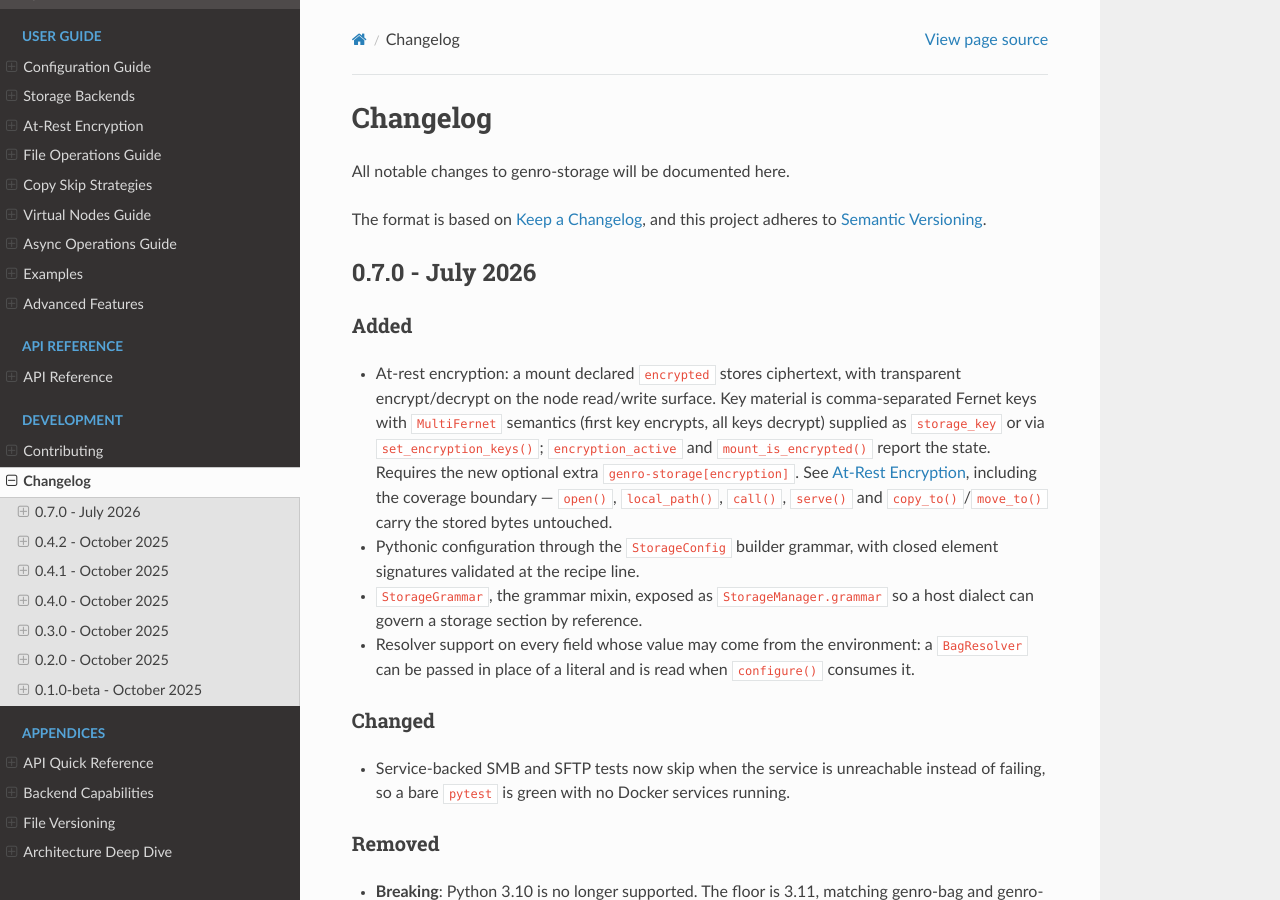
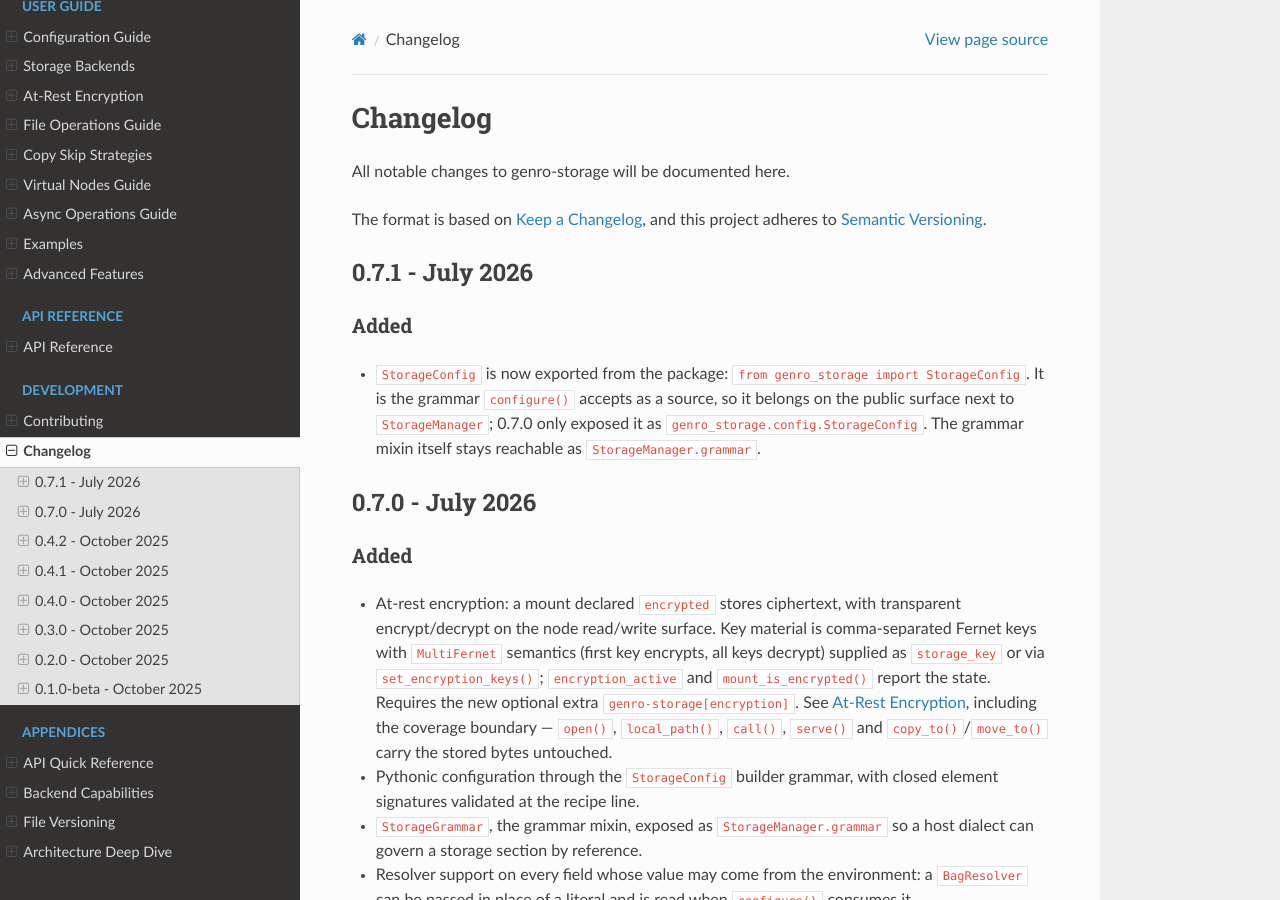
Before and after one commit to genropy/genro-storage, a Sphinx documentation site: the page built from docs/changelog.rst, in a window 1280 px wide and 900 px high. Built offline with Sphinx 7.4.7 and the Read the Docs theme 3.1.0, drawn with Linux system fonts in a browser that asks for light colours.

Commit message:
feat: export StorageConfig from the package
configure() accepts the grammar class as a configuration source, so it is
public API and belongs next to StorageManager; 0.7.0 only exposed it as
genro_storage.config.StorageConfig, which made the documented import fail.
The grammar mixin stays reachable as StorageManager.grammar, as decided.

Version 0.7.1.

```diff
--- a/docs/changelog.rst
+++ b/docs/changelog.rst
@@ -5,6 +5,18 @@
 
 The format is based on `Keep a Changelog <https://keepachangelog.com/en/1.0.0/>`_,
 and this project adheres to `Semantic Versioning <https://semver.org/spec/v2.0.0.html>`_.
+
+0.7.1 - July 2026
+-----------------
+
+Added
+~~~~~
+
+- ``StorageConfig`` is now exported from the package: ``from genro_storage
+  import StorageConfig``. It is the grammar ``configure()`` accepts as a
+  source, so it belongs on the public surface next to ``StorageManager``;
+  0.7.0 only exposed it as ``genro_storage.config.StorageConfig``. The
+  grammar mixin itself stays reachable as ``StorageManager.grammar``.
 
 0.7.0 - July 2026
 -----------------
--- a/docs/conf.py
+++ b/docs/conf.py
@@ -11,8 +11,8 @@
 project = 'genro-storage'
 copyright = f'{datetime.now().year}, Genropy Team'
 author = 'Genropy Team'
-release = '0.7.0'
-version = '0.7.0'
+release = '0.7.1'
+version = '0.7.1'
 
 # General configuration
 extensions = [
--- a/src/genro_storage/__init__.py
+++ b/src/genro_storage/__init__.py
@@ -61,10 +61,11 @@
 https://genro-storage.readthedocs.io
 """
 
-__version__ = "0.7.0"
+__version__ = "0.7.1"
 
 from .manager import StorageManager
 from .node import StorageNode, SkipStrategy
+from .config import StorageConfig
 from .exceptions import (
     StorageError,
     StorageNotFoundError,
@@ -79,6 +80,8 @@
     "StorageManager",
     "StorageNode",
     "SkipStrategy",
+    # Configuration grammar (the mixin stays reachable as StorageManager.grammar)
+    "StorageConfig",
     # Exceptions
     "StorageError",
     "StorageNotFoundError",
```
